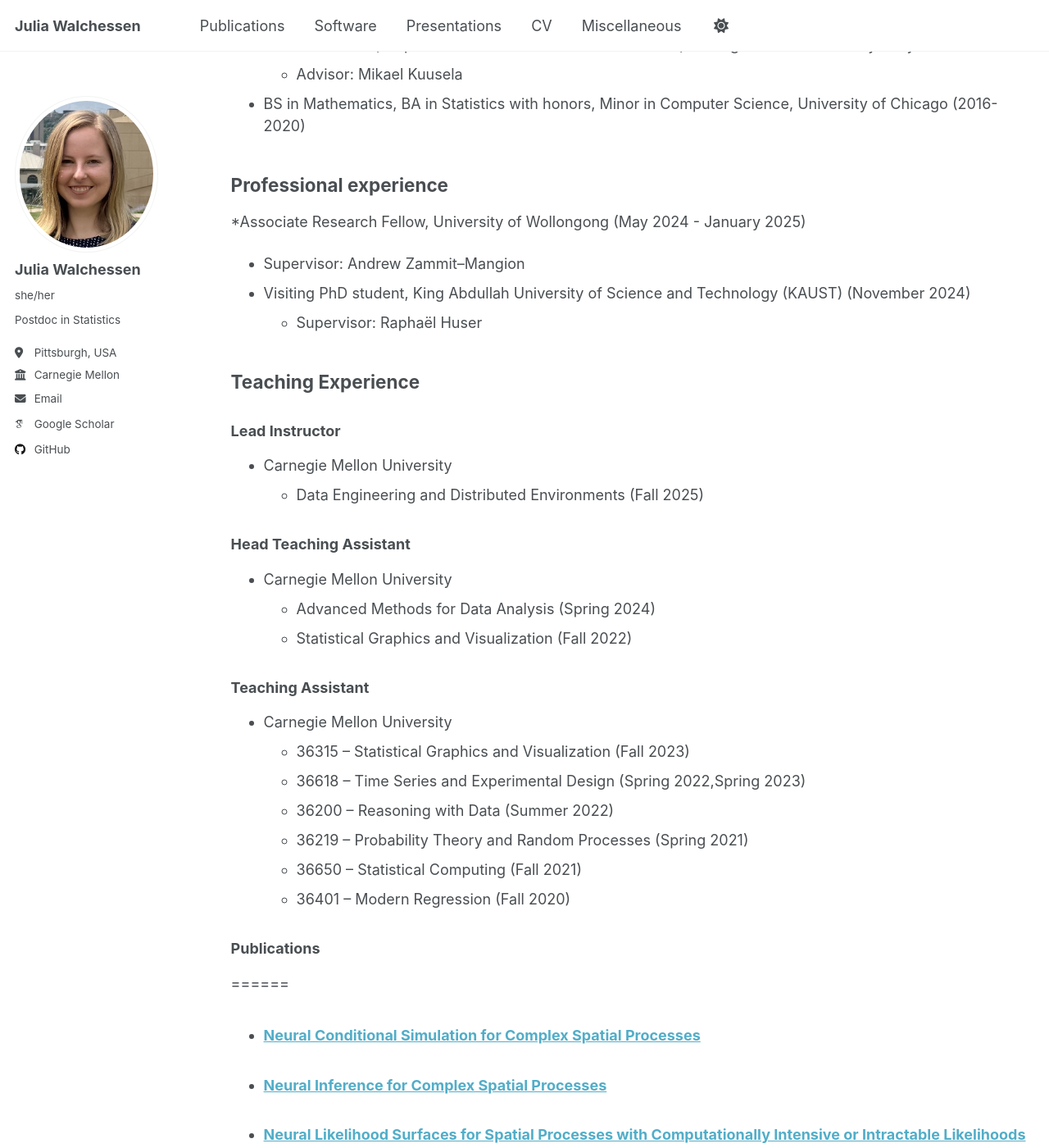
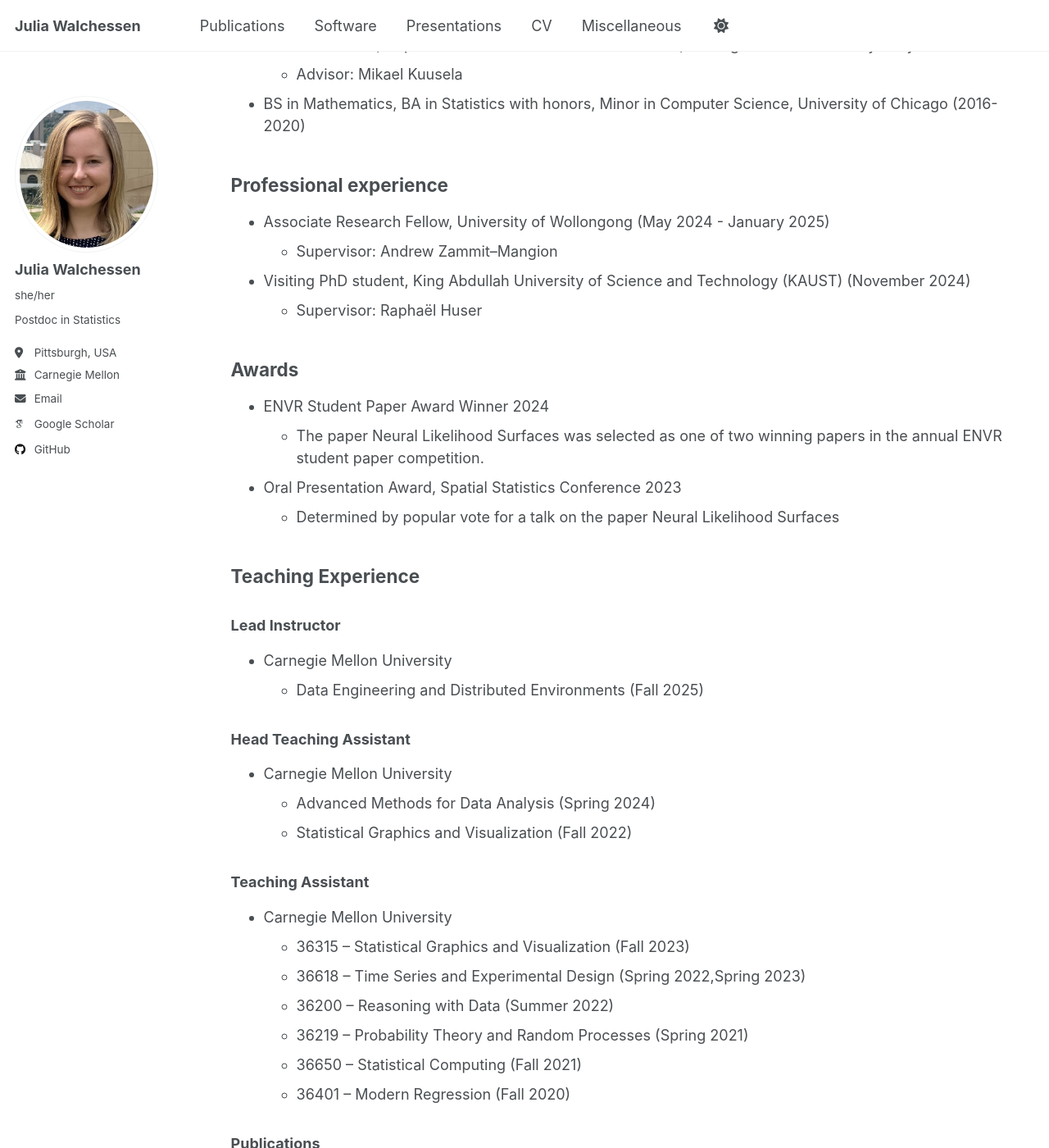
Before and after one commit to jmwalchessen/jmwalchessen.github.io, a Jekyll site: the page built from _pages/cv.md, in a window 1280 px wide and 1400 px high, scrolled down 278 px. Shown: the whole window at 82% size. Built offline with Jekyll 4.4.1, drawn with Linux system fonts in a browser that asks for light colours; some web fonts are replaced.

Commit message:
update cv

```diff
--- a/_pages/cv.md
+++ b/_pages/cv.md
@@ -19,10 +19,16 @@ Available [here](../files/CV_JW.pdf).
 * BS in Mathematics, BA in Statistics with honors, Minor in Computer Science, University of Chicago (2016-2020)
 
 ## Professional experience
-*Associate Research Fellow, University of Wollongong (May 2024 - January 2025)
+* Associate Research Fellow, University of Wollongong (May 2024 - January 2025)
   * Supervisor: Andrew Zammit--Mangion
 * Visiting PhD student, King Abdullah University of Science and Technology (KAUST) (November 2024)
   * Supervisor: Raphaël Huser
+
+## Awards
+* ENVR Student Paper Award Winner 2024
+  * The paper Neural Likelihood Surfaces was selected as one of two winning papers in the annual ENVR student paper competition.
+* Oral Presentation Award, Spatial Statistics Conference 2023
+  * Determined by popular vote for a talk on the paper Neural Likelihood Surfaces
 
 
 ## Teaching Experience
@@ -49,11 +55,9 @@ Available [here](../files/CV_JW.pdf).
   * 36401 – Modern Regression (Fall 2020)
 
 ### Publications
-======
   <ul>{% for post in site.publications reversed %}
     {% include archive-single-cv.html %}
   {% endfor %}</ul>
 
 ### Service and leadership
-======
 * Served as referee for The Annals of Applied Statistics
```
